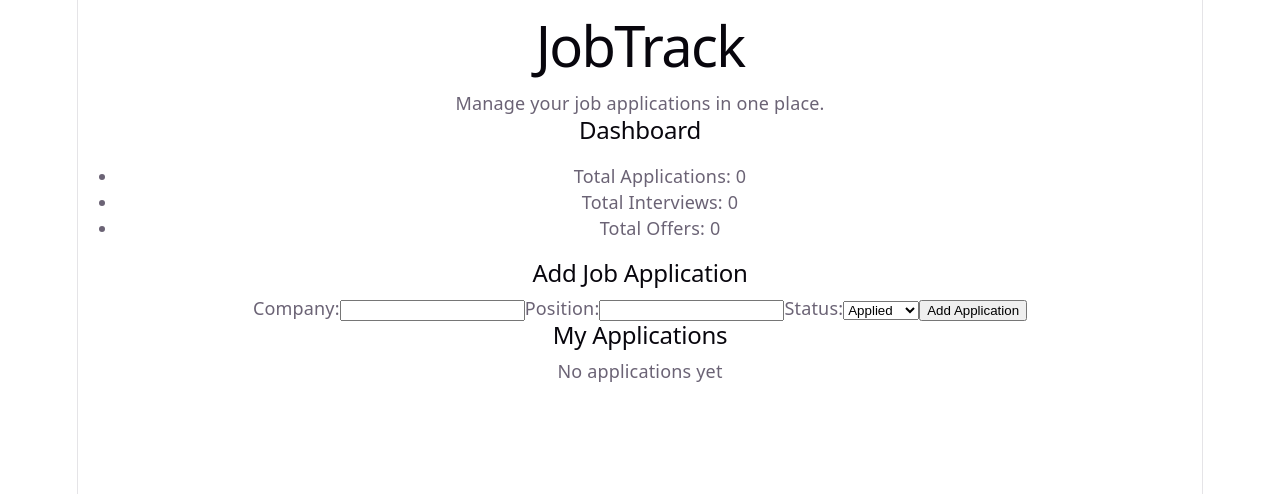
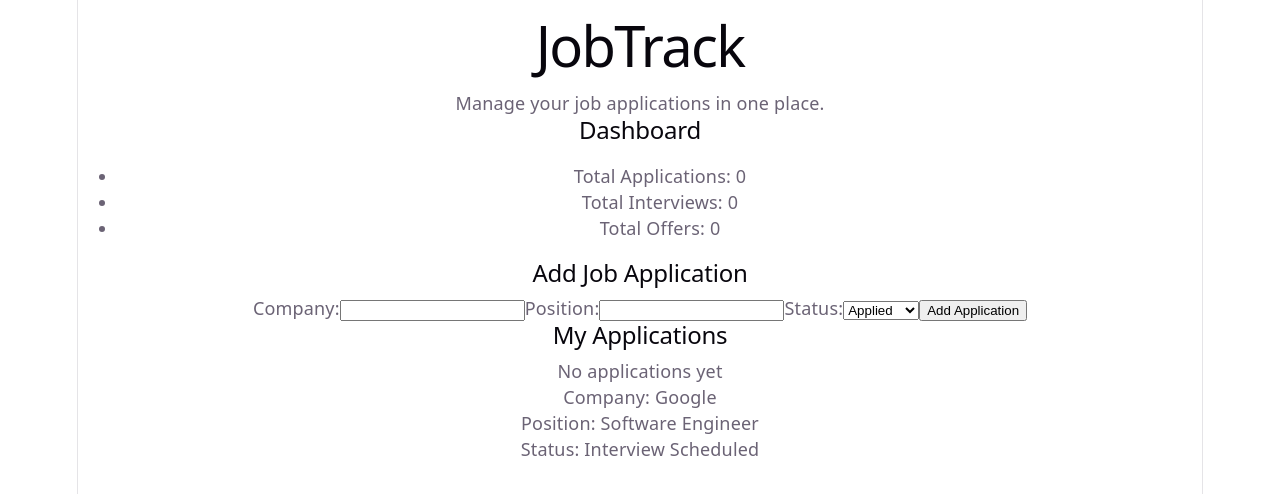
Before and after one commit to Vee-Mukoma/jobtrack, a React (Vite) app: page / in a window 1280 px wide. Shown: the top 494 px of the page. Built offline with nearby package versions, Linux system fonts and the light colour scheme.

Commit message:
feat: add ApplicationCard component and integrate into App.jsx

```diff
--- a/src/App.jsx
+++ b/src/App.jsx
@@ -2,6 +2,7 @@ import Header from './components/Header.jsx'
 import Dashboard from './components/Dashboard.jsx'
 import JobForm from './components/JobForm.jsx'
 import ApplicationList from './components/ApplicationList.jsx'
+import ApplicationCard from './components/ApplicationCard.jsx'
 
 function App() {
   return (
@@ -10,6 +11,7 @@ function App() {
       <Dashboard />
       <JobForm />
       <ApplicationList />
+      <ApplicationCard />
     </div>
   )
 }
--- /dev/null
+++ b/src/components/ApplicationCard.jsx
@@ -0,0 +1,11 @@
+function ApplicationCard() {
+    return (
+        <div className="application-card">
+            <p>Company: Google</p>
+            <p>Position: Software Engineer</p>
+            <p>Status: Interview Scheduled</p>
+        </div>
+    );
+}
+
+export default ApplicationCard;
```
